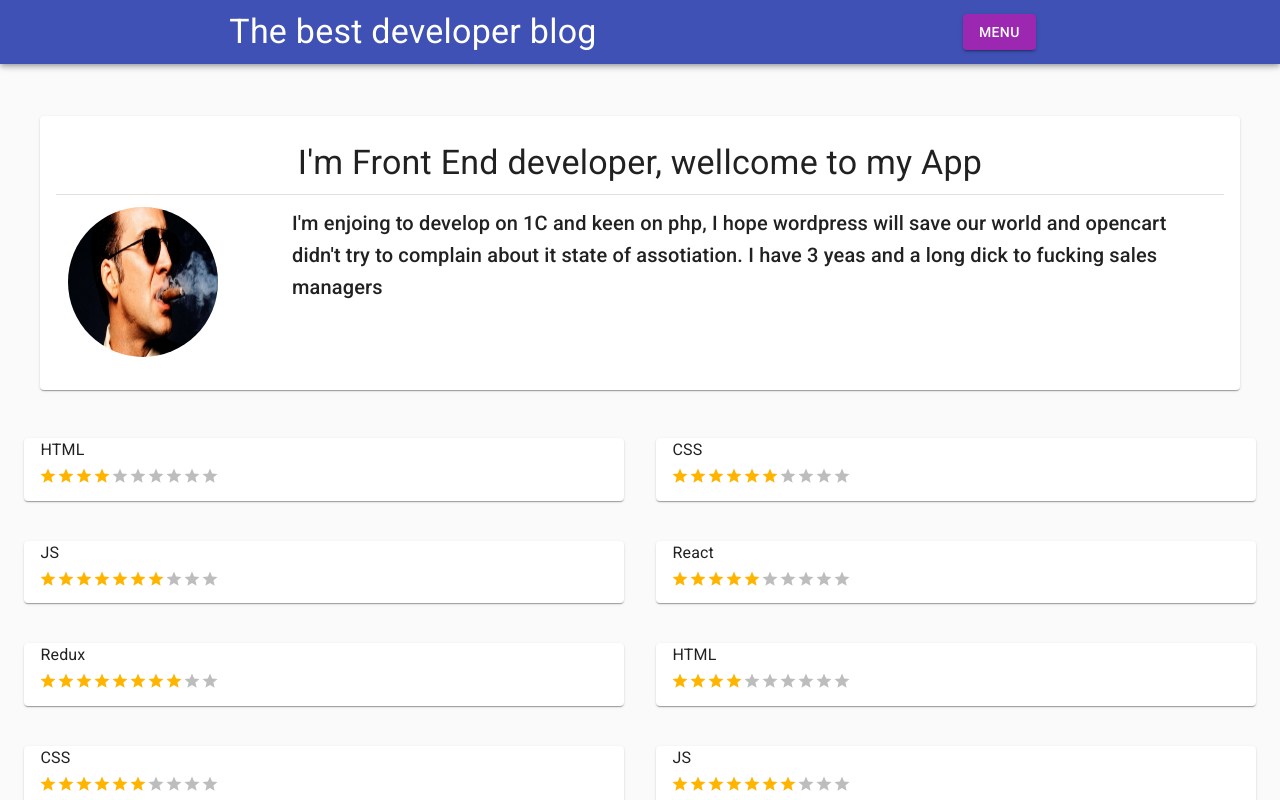
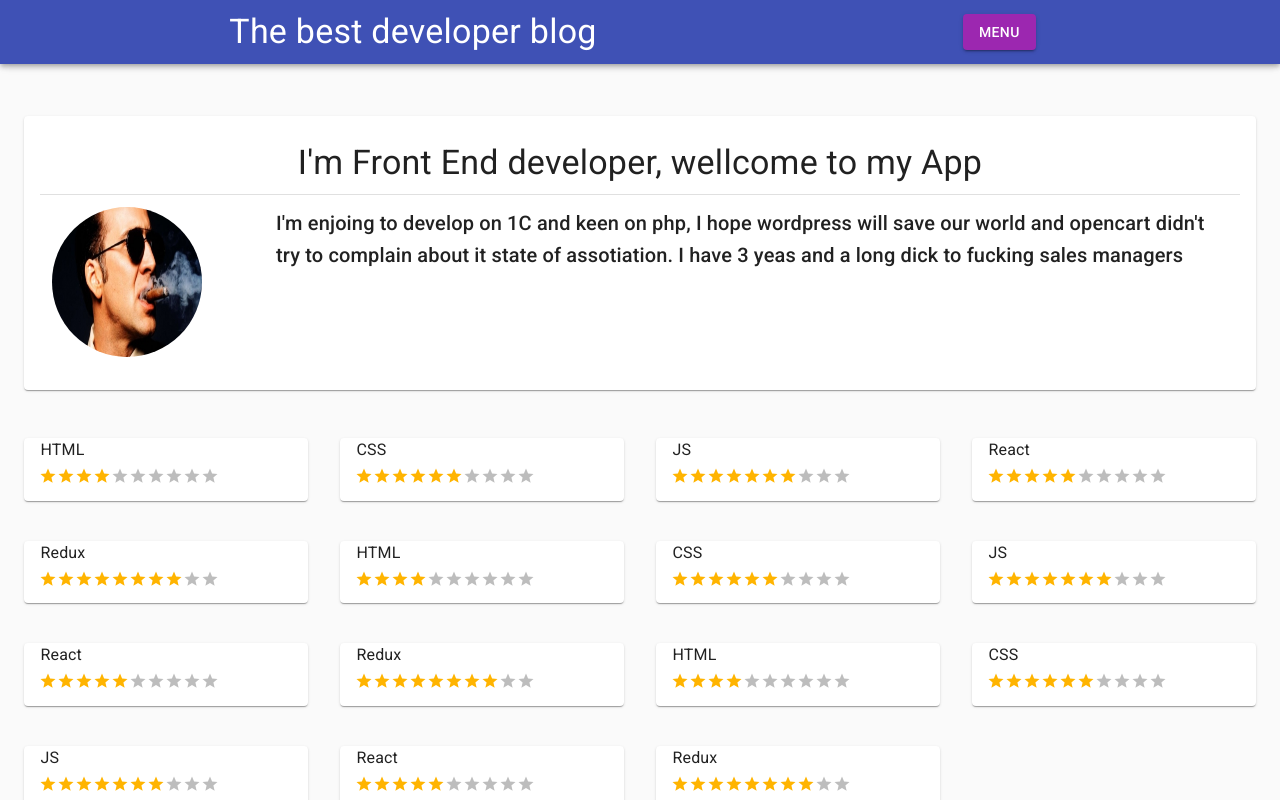
Before and after one commit to yaroslavShelest/my-blog-react, a React (Create React App) app in the folder my-blog-react/: page /main in a window 1280 px wide. Shown: the top 800 px of the page. Built offline with nearby package versions, Linux system fonts and the light colour scheme.

Commit message:
fix soem bug

```diff
--- a/my-blog-react/src/Components/Common/SkillsRaiting.jsx
+++ b/my-blog-react/src/Components/Common/SkillsRaiting.jsx
@@ -27,7 +27,7 @@ export default function SkillsRaiting({ skills }) {
   return (
     <Grid container direction="row" spacing={4}>
       {skills.map((skill, index) => (
-        <Grid item xs={9} sm={3} md={6} >
+        <Grid item xs={3} sm={3} md={3} >
         <Paper>
           <Box component="fieldset" mb={1} borderColor="transparent">
             <Typography component="legend">{skill.title}</Typography>
--- a/my-blog-react/src/Components/MainPage/FewInfoAboutMe.jsx
+++ b/my-blog-react/src/Components/MainPage/FewInfoAboutMe.jsx
@@ -14,7 +14,6 @@ import image from "./../../assets/myFotos/Cool.jpg";
 
 const useStyles = makeStyles(theme => ({
   paper: {
-    maxWidth: 1200,
     margin: `${theme.spacing(1)}px auto`,
     padding: theme.spacing(2)
   },
```
